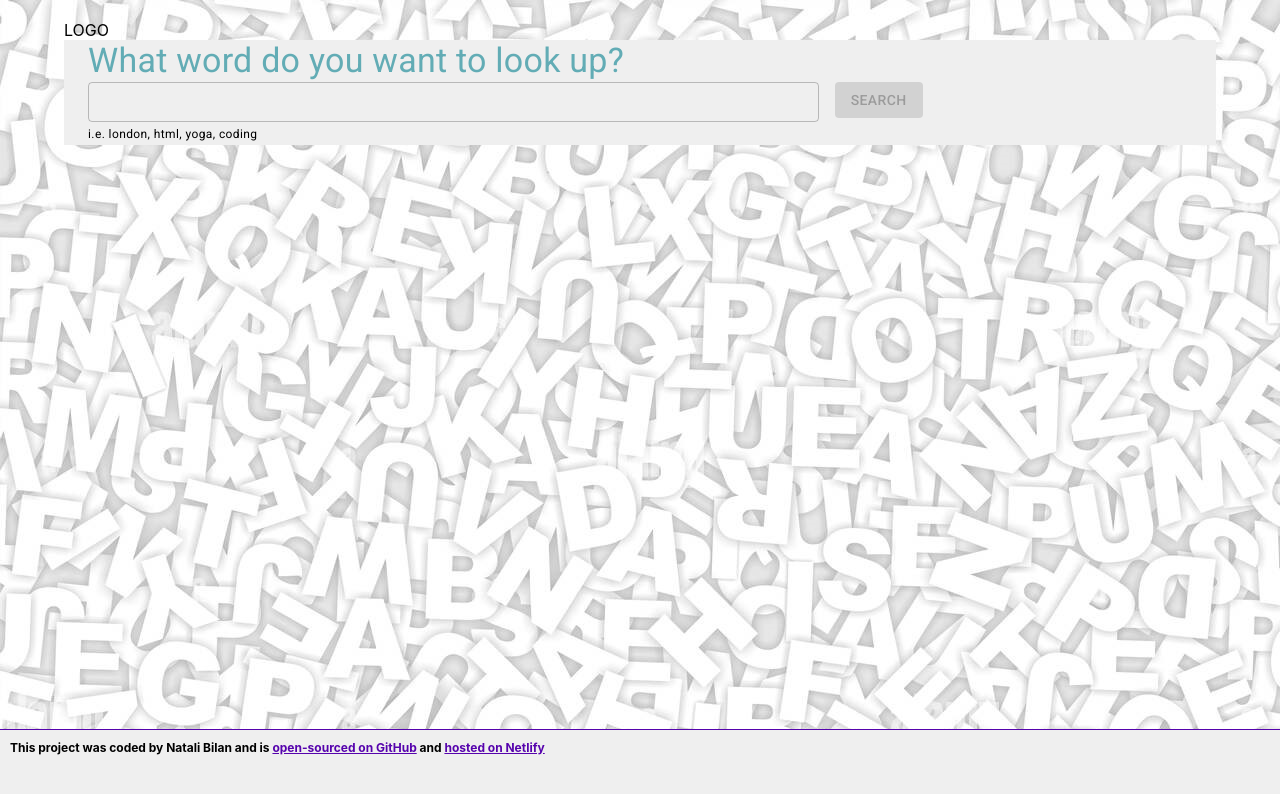
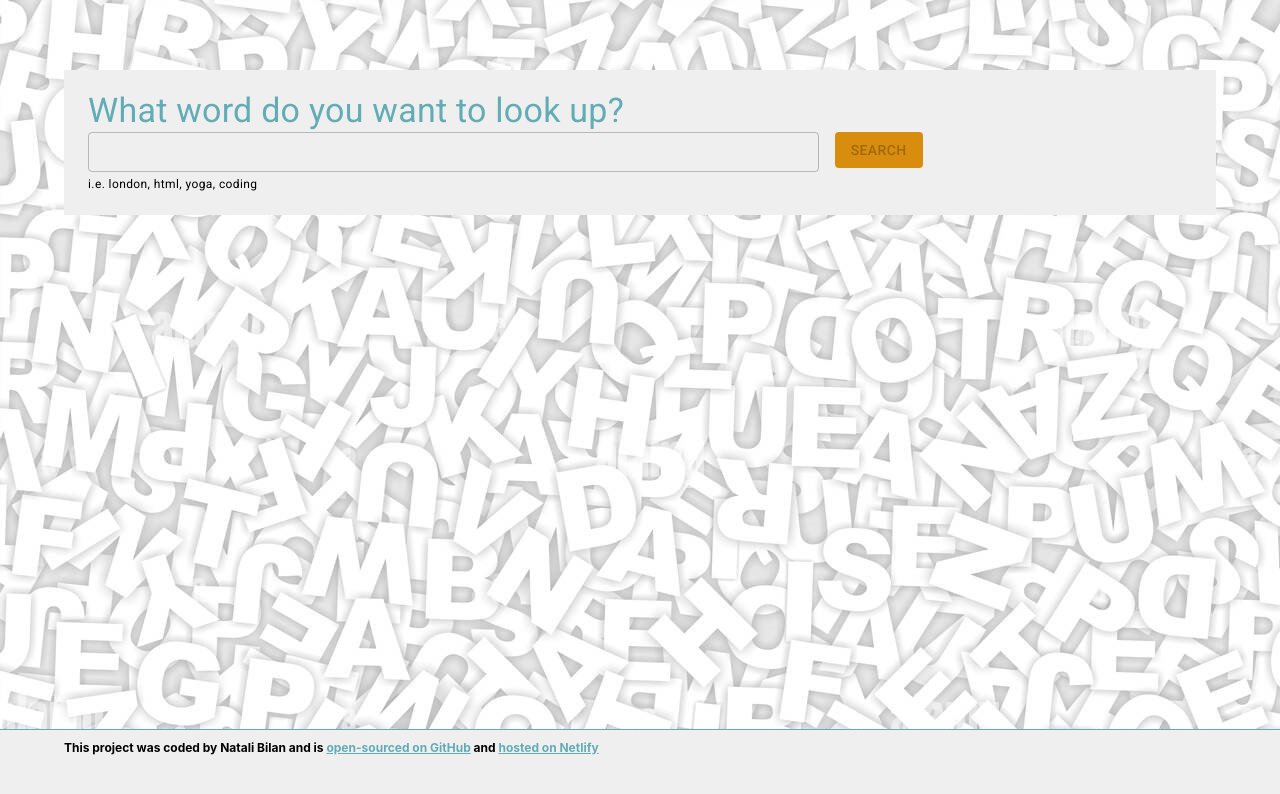
Before and after one commit to NataliBILAN/Dictionary-App, a React (Create React App) app: page / in a window 1280 px wide. Shown: the top 794 px of the page. Built offline with nearby package versions, Linux system fonts and the light colour scheme.

Commit message:
added photo gallery

```diff
--- a/src/App.js
+++ b/src/App.js
@@ -6,7 +6,6 @@ import Footer from "./components/Footer";
 function App() {
   return (
     <Container className="app-wrapper">
-      <header className="app-header">LOGO</header>
       <Dictionary />
       <Footer />
     </Container>
--- a/src/App.scss
+++ b/src/App.scss
@@ -4,6 +4,7 @@ body {
 
 ul {
   list-style: none;
+  padding-left: 0;
 }
 
 .app-wrapper {
--- a/src/components/Dictionary/Dictionary.jsx
+++ b/src/components/Dictionary/Dictionary.jsx
@@ -2,6 +2,7 @@ import { React, useState, useEffect, useCallback } from "react";
 import axios from "axios";
 
 import Results from "./../Results";
+import Photos from "./../Photos";
 
 import TextField from "@mui/material/TextField";
 import Button from "@mui/material/Button";
@@ -14,6 +15,24 @@ export default function Dictionary() {
   const [isSubmitting, setIsSubmitting] = useState(false);
   const [data, setData] = useState(null);
   const [errorMessage, setErrorMessage] = useState("");
+  const [photos, setPhotos] = useState(null);
+
+  const pexelApiKey =
+    "563492ad6f917000010000019419c4fa17674249b2f99cb72490cf3f";
+
+  const getPhotos = useCallback(async () => {
+    try {
+      await axios
+        .get(
+          `https://api.pexels.com/v1/search?query=${searchValue}&per_page=9`,
+          { headers: { Authorization: `Bearer ${pexelApiKey}` } }
+        )
+        .then((response) => setPhotos(response.data.photos));
+    } catch (error) {
+      setErrorMessage(error.message);
+      setPhotos(null);
+    }
+  }, [searchValue]);
 
   const search = useCallback(async () => {
     try {
@@ -22,6 +41,7 @@ export default function Dictionary() {
         .then((response) => setData(response.data[0]));
     } catch (error) {
       setErrorMessage(error.message);
+      setData(null);
     }
   }, [searchValue]);
 
@@ -33,6 +53,7 @@ export default function Dictionary() {
   const handleEnterClick = ({ key }) => {
     if (key === "Enter") {
       search();
+      getPhotos();
     }
   };
 
@@ -40,23 +61,22 @@ export default function Dictionary() {
     setSearchValue(target.value);
     setErrorMessage("");
     setData(null);
+    setPhotos(null);
   };
 
   useEffect(() => {
     if (isSubmitting && searchValue) {
       search();
+      getPhotos();
       setIsSubmitting(false);
     }
   }, [searchValue, search, isSubmitting]);
 
-  console.log("data", data);
-  console.log("errorMessage", errorMessage);
-
-
-
   return (
     <Container className="dictionary">
-      <Typography variant="h4" className="dictionary-title">What word do you want to look up?</Typography>
+      <Typography variant="h4" className="dictionary-title">
+        What word do you want to look up?
+      </Typography>
       <Grid container spacing={2}>
         <Grid item xs={8}>
           <TextField
@@ -72,7 +92,9 @@ export default function Dictionary() {
         </Grid>
         <Grid item xs={4}>
           <Button
-            color="secondary"
+            style={{
+              backgroundColor: "#d88d0e",
+            }}
             variant="contained"
             onClick={handleSearchButtonClick}
             disabled={searchValue === "" ? true : false}
@@ -88,6 +110,7 @@ export default function Dictionary() {
         </Typography>
       )}
       <Results data={data} />
+      {!errorMessage && <Photos photos={photos} />}
     </Container>
   );
 }
--- a/src/components/Dictionary/Dictionary.scss
+++ b/src/components/Dictionary/Dictionary.scss
@@ -1,5 +1,7 @@
 .dictionary {
     background-color: #efefef;
+    margin: 50px 0;
+    padding: 20px 0;
 
     &-title {
         // color: #d88d0e;
--- a/src/components/Footer/Footer.jsx
+++ b/src/components/Footer/Footer.jsx
@@ -1,13 +1,17 @@
+import { Typography, Container } from "@mui/material";
 import React from "react";
 
 export default function Footer() {
   return (
-    <footer>
+    <footer className="footer">
+      <Container>
+        <Typography variant="p">
           This project was coded by Natali Bilan and is{" "}
           <a
-        href="https://github.com/NataliBILAN/Forecast"
+            href="https://github.com/NataliBILAN/Dictionary-App"
             target="_blank"
             rel="noopener noreferrer"
+            className="footer-link"
           >
             open-sourced on GitHub
           </a>{" "}
@@ -16,9 +20,12 @@ export default function Footer() {
             href="https://remarkable-madeleine-524916.netlify.app/"
             target="_blank"
             rel="noopener noreferrer"
+            className="footer-link"
           >
             hosted on Netlify
           </a>
+        </Typography>
+      </Container>
     </footer>
   );
 }
--- a/src/components/Footer/Footer.scss
+++ b/src/components/Footer/Footer.scss
@@ -1,6 +1,6 @@
-footer {
+.footer {
   padding: 10px 10px;
-  border-top: 1px solid #5603ad;
+  border-top: 1px solid #62acb5;
   font-size: 12px;
   font-weight: bold;
   position: fixed;
@@ -11,8 +11,8 @@ footer {
   margin-bottom: 0px;
   background-color: #efefef;
 
-    a {
-      color: #5603ad;
+    &-link {
+      color: #62acb5;
       font-weight: bold;
     }
 
--- /dev/null
+++ b/src/components/Photos/Photos.jsx
@@ -0,0 +1,27 @@
+import React from "react";
+import ImageList from "@mui/material/ImageList";
+import ImageListItem from "@mui/material/ImageListItem";
+
+export default function Photos({ photos }) {
+  if (photos) {
+    return (
+      <section className="gallery">
+        <ImageList variant="quilted" cols={3} rowHeight={200}>
+          {photos.map(function (photo, index) {
+            return (
+              <ImageListItem key={index}>
+                <img
+                  src={photo.src.landscape}
+                  alt={photo.photographer}
+                  loading="lazy"
+                />
+              </ImageListItem>
+            );
+          })}
+        </ImageList>
+      </section>
+    );
+  } else {
+    return null;
+  }
+}
--- /dev/null
+++ b/src/components/Photos/index.js
@@ -0,0 +1,4 @@
+import Photos from "./Photos";
+import "./Photos.scss";
+
+export default Photos;
--- a/src/components/Results/Results.jsx
+++ b/src/components/Results/Results.jsx
@@ -4,17 +4,15 @@ import { Typography } from "@mui/material";
 import { Card } from "@mui/material";
 import Phonetics from "./../Phonetics";
 
-export default function Results({ data }) {
+export default function Results({ data, photos }) {
   if (data) {
     const isSynonimsExist = data.meanings.some(
       (item) => item.synonyms.length > 0
     );
     return (
       <div>
-        <Card variant="outlined">
-          <h2>{data.word}</h2>
-          <Phonetics phonetics={data.phonetics} />
-        </Card>
+        <h2>{data.word}</h2>
+        <Phonetics phonetics={data.phonetics} />
         <ul>
           {data.meanings.map((meaning, index) => {
             return (
@@ -25,7 +23,7 @@ export default function Results({ data }) {
                   {meaning.definitions.map((definition, index) => {
                     return (
                       <li key={index} className="definition">
-                        <Typography variant="overline">Definition: </Typography>{" "}
+                        <Typography variant="h6">Definition: </Typography>{" "}
                         <Typography variant="body1">
                           {definition.definition}
                         </Typography>
@@ -34,12 +32,15 @@ export default function Results({ data }) {
                   })}
                 </ul>
                 {isSynonimsExist && (
-                  <Typography variant="overline">Synonyms:</Typography>
+                  <>
+                    <Typography variant="h6">Synonyms:</Typography>
+                    <div className="synonyms-list">
+                      {meaning.synonyms.map((synonym, index) => {
+                        return <Typography key={index}>{synonym}</Typography>;
+                      })}
+                    </div>
+                  </>
                 )}
-                {isSynonimsExist &&
-                  meaning.synonyms.map((synonym, index) => {
-                    return <Typography key={index}>{synonym}</Typography>;
-                  })}
               </li>
             );
           })}
--- a/src/components/Results/Results.scss
+++ b/src/components/Results/Results.scss
@@ -5,4 +5,10 @@
 .definition {
     display: flex;
     align-items: center;
+    margin-bottom: 10px;
 }
+
+.synonyms-list {
+    margin: 10px 0;
+
+}
```
Also changed, not shown: src/components/Photos/Photos.scss (added). Lines whose indentation alone changed are shown as unchanged.
